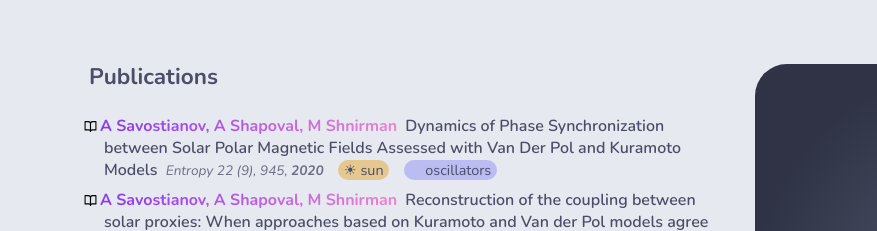
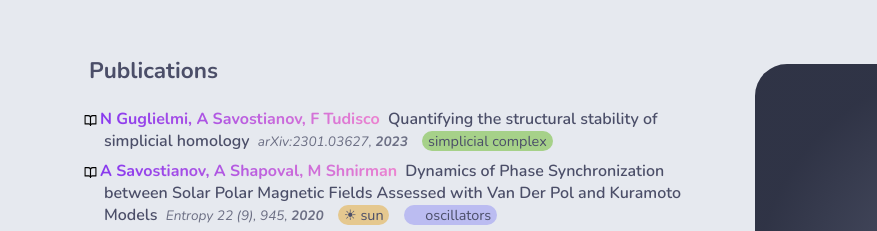
Before and after one commit to mryodo/antsavme, a Gatsby site: page /publications in a window 1280 px wide. Shown: the top 231 px of the page, 0-877 px from the left. Built offline with nearby package versions, Linux system fonts and the light colour scheme; Gatsby itself is replaced by a stand-in of ours; some icons are missing.

Commit message:
added publication

```diff
--- a/src/pages/publications.js
+++ b/src/pages/publications.js
@@ -12,6 +12,20 @@ const IndexPage = () => {
             <h1 className="titleSeparate"> <FeatherIcon size="19" icon="pen-tool" /> Publications      </h1>
             <div className="paperList">
                 <ul>
+                                  <li>
+                                                <span className="rainbow2">
+                                                           N Guglielmi, A Savostianov, F Tudisco
+                                                </span> &nbsp;
+                                                <span className="title">
+                                                    Quantifying the structural stability of simplicial homology
+                                                </span> &nbsp;
+                                                <span className="info">
+                                                            arXiv:2301.03627,  <b>2023</b>
+                                                </span>
+                                                <span className="hol">
+                                                                simplicial complex
+                                                </span>
+                                </li>
                                 <li>
                                                 <span className="rainbow2">
                                                            A Savostianov, A Shapoval, M Shnirman
--- a/src/styles/main.css
+++ b/src/styles/main.css
@@ -554,3 +554,13 @@ mark{
     padding-right: 0.4em;
     white-space: nowrap;
 }
+
+.paperList .hol{
+    border-radius: 1.5em;
+    background-color: var(--ctp-frappe-green-hsl);
+    font-size: 0.9em;
+    margin-left: 1em;
+    padding-left: 0.4em;
+    padding-right: 0.4em;
+    white-space: nowrap;
+}
```
